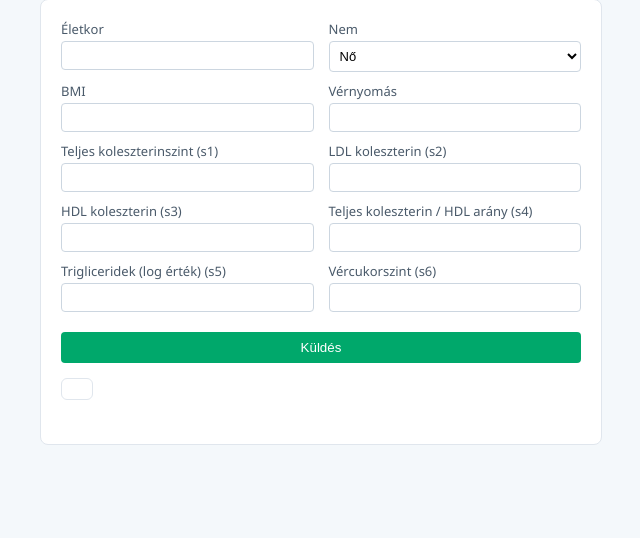
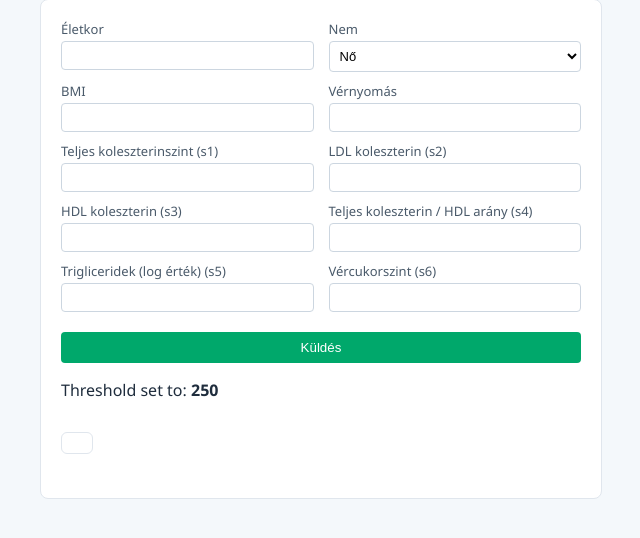
Before and after one commit to kmarton86/homework_diabetes_risk_prediction, a Flask app: page / in a window 1280 px wide, after a click on "Prediction". Shown: the part 162-700 px from the top of the page, without its empty margins (319-959 px from the left). Run offline with Flask 3, Linux system fonts and the light colour scheme.

Commit message:
threshold value in ui

```diff
--- a/app.py
+++ b/app.py
@@ -1,7 +1,21 @@
 from flask import Flask, render_template, request, jsonify
 from sklearn.datasets import load_diabetes
 
+
 app = Flask(__name__)
+
+# =========================
+#  App config
+# =========================
+
+# Database
+DB_PATH = "diabetes.db"
+
+# Model target tresholds
+THRESHOLD_1 = 150
+THRESHOLD_2 = 250
+
+CURRENT_THRESHOLD = THRESHOLD_2
 
 
 # =========================
@@ -9,7 +23,10 @@ app = Flask(__name__)
 # =========================
 @app.route('/')
 def index():
-    return render_template('index.html')
+    return render_template(
+        'index.html',
+        current_threshold=CURRENT_THRESHOLD
+    )
 
 
 # =========================
@@ -52,6 +69,7 @@ def visualization_data():
 # =========================
 @app.route('/api/predict', methods=['POST'])
 def predict():
+
     data = request.get_json()
 
     if not data:
@@ -90,7 +108,6 @@ def predict():
 
 
 # =========================
-# RUN APP
 # =========================
 if __name__ == '__main__':
     app.run(debug=True)
--- a/templates/index.html
+++ b/templates/index.html
@@ -16,6 +16,7 @@
         <button onclick="showSection('dataset')">Dataset summary</button>
         <button onclick="showSection('viz')">Visualizations</button>
         <button onclick="showSection('predict')">Prediction</button>
+        <!-- <button onclick="showSection('config')">Configuration</button> -->
     </div>
 
     <!-- ================= DATASET ================= -->
@@ -102,15 +103,27 @@
                 </div>
 
             </form>
+            <!-- threshold value -->
+            <p>Threshold set to: <strong>{{ current_threshold }}</strong></p>
+            <!-- result -->
+            <h3 id="result"></h3>
 
-            <h3 id="result"></h3>
 
         </div>
     </div>
 
+    <!-- ================= Configuration - threshold ================= -->
+    <!-- <div id="config" class="section">
+        <div class="card">
+            <h3>Configuration</h3>
+            <p>Set the current threshold for ML.</p>
+        </div>
+    </div> -->
+
 </div>
 
 <script>
+    // sections
     function showSection(id) {
         document.querySelectorAll('.section').forEach(sec => {
             sec.classList.remove('active');
```
